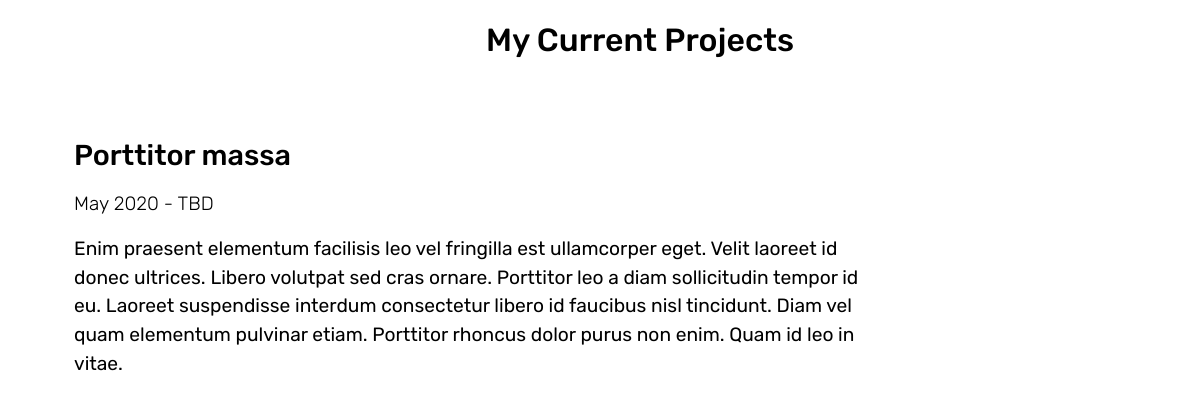
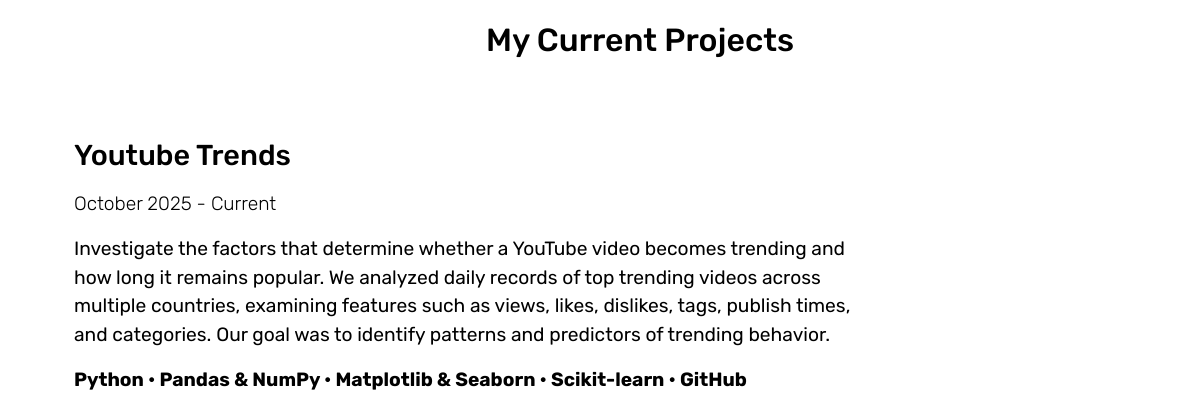
Before and after one commit to Nicholezheng123/Personal_Website, a plain HTML site: page index.html in a window 1280 px wide. Shown: the part 1340-1739 px from the top of the page, 0-1185 px from the left. Drawn offline with nearby package versions, Linux system fonts and the light colour scheme.

Commit message:
edits to project 1

```diff
--- a/index.html
+++ b/index.html
@@ -41,9 +41,10 @@
         <!-- Current Project #1 -->
         <div class="flex-container-reverse" style="padding-bottom: 50px; padding-top: 40px;">
           <div class="big-container-left">
-            <h3>Porttitor massa</h3>
-            <p class="time-text">May 2020 - TBD</p> <!--Add your own dates-->
-            <p>Enim praesent elementum facilisis leo vel fringilla est ullamcorper eget. Velit laoreet id donec ultrices. Libero volutpat sed cras ornare. Porttitor leo a diam sollicitudin tempor id eu. Laoreet suspendisse interdum consectetur libero id faucibus nisl tincidunt. Diam vel quam elementum pulvinar etiam. Porttitor rhoncus dolor purus non enim. Quam id leo in vitae. </p>
+            <h3>Youtube Trends</h3>
+            <p class="time-text">October 2025  - Current</p> <!--Dates-->
+            <p>Investigate the factors that determine whether a YouTube video becomes trending and how long it remains popular. We analyzed daily records of top trending videos across multiple countries, examining features such as views, likes, dislikes, tags, publish times, and categories. Our goal was to identify patterns and predictors of trending behavior. </p>
+            <p><strong>Python • Pandas & NumPy • Matplotlib & Seaborn • Scikit-learn • GitHub</strong></p>
             <button style="padding-bottom: 5px;" type="button" class="btn btn-outline-success" id="btn1">See more</button>
           </div>
           <div class="small-container-right">
--- a/index.js
+++ b/index.js
@@ -17,7 +17,7 @@ var granimInstance = new Granim({
     direction: 'top-bottom',
     isPausedWhenNotInView: true,
     image : {
-        source: 'assets/cornell.jpeg', //change image for intro section if desired
+        source: 'assets/cornell.jpg', // intro section background image
         blendingMode: 'multiply',
     },
     states : {
```
Also changed, not shown: assests/cornell.jpeg (deleted).
